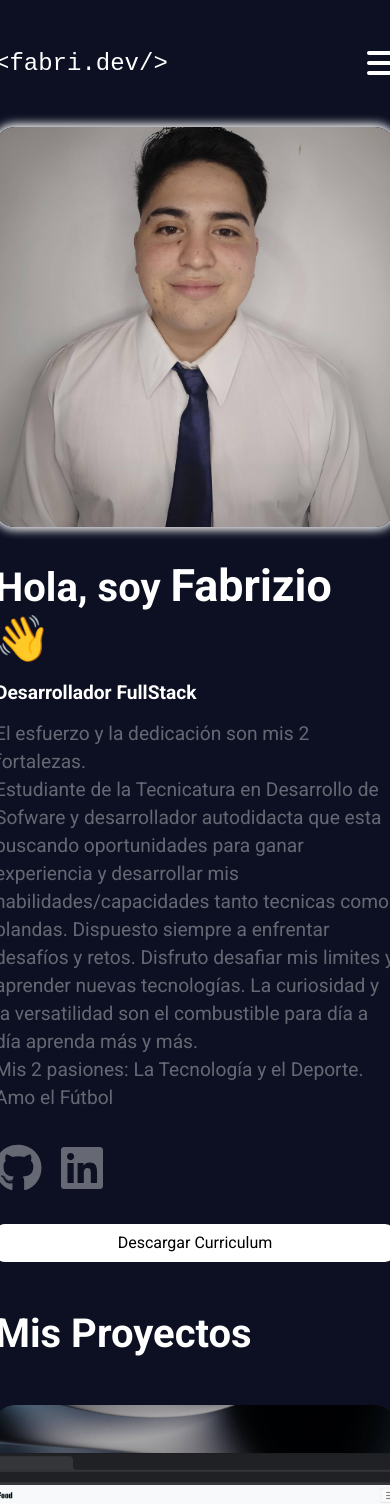
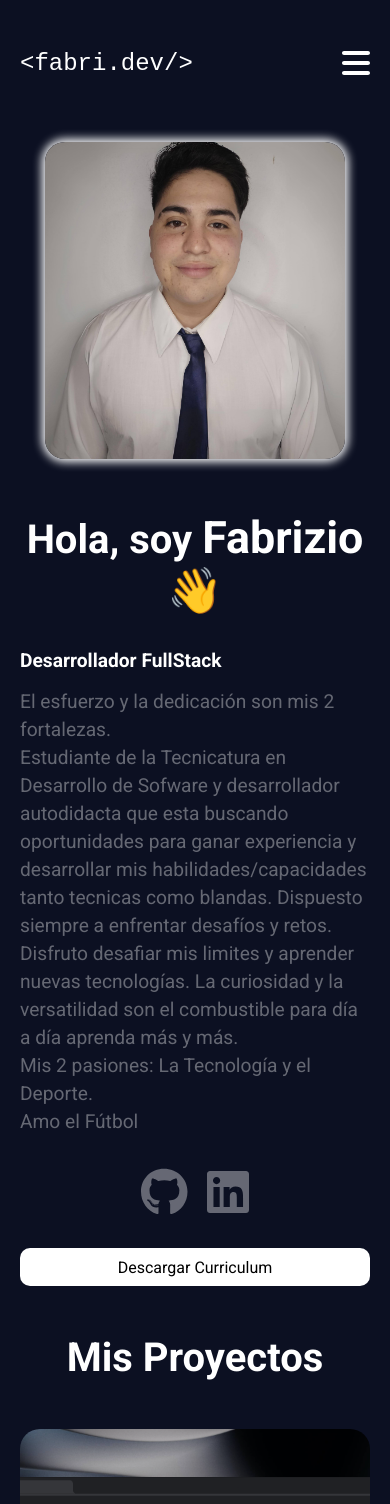
Before and after one commit to Fabrizio112/Fabrizio-Portfolio, a React (Vite) app: page / in a window 390 px wide. Shown: the top 1504 px of the page. Built offline with nearby package versions, Linux system fonts and the light colour scheme.

Commit message:
Arregla errores de Estilos

```diff
--- a/src/assets/css/styles.css
+++ b/src/assets/css/styles.css
@@ -266,8 +266,8 @@ header {
   gap: 2rem;
 }
 header div {
-  width: 400px;
-  height: 400px;
+  max-width: 400px;
+  max-height: 400px;
 }
 header div img {
   width: 100%;
@@ -506,9 +506,13 @@ footer {
   }
   #header {
     flex-direction: column;
+    margin-top: 15px;
   }
   #header h1 {
     font-size: 2.5rem;
+    width: 100%;
+    text-align: center;
+    margin: 1rem 0;
   }
   #header h1 span {
     font-size: 2.8rem;
@@ -520,8 +524,14 @@ footer {
   #header main #header-buttons {
     width: 100%;
   }
+  #header main #header-social_media {
+    justify-content: center;
+  }
   #contact {
     height: auto;
+  }
+  #contact #contact-title {
+    text-align: center;
   }
   #contact #contact-container {
     flex-direction: column;
@@ -537,6 +547,10 @@ footer {
   #contact #contact-container #contact-form button {
     width: 100%;
   }
+  #projects h4 {
+    width: 100%;
+    text-align: center;
+  }
   #projects #projects-container {
     grid-template-columns: repeat(auto-fit, minmax(350px, 1fr));
   }
@@ -550,8 +564,12 @@ footer {
     min-height: 80vh;
     margin-bottom: 4rem;
   }
+  #tech-stack h3 {
+    width: 100%;
+    text-align: center;
+  }
   #menu ul {
-    height: 12%;
+    height: 10%;
     font-size: 1.5rem;
   }
   .modal .modal_container {
@@ -560,6 +578,11 @@ footer {
   .menu {
     display: flex;
     cursor: pointer;
+  }
+}
+@media (max-width: 500px) {
+  #header div {
+    max-width: 300px;
   }
 }
 .modal {
--- a/src/assets/sass/_header.scss
+++ b/src/assets/sass/_header.scss
@@ -6,8 +6,8 @@ header {
     gap: 2rem;
 
     div {
-        width: 400px;
-        height:400px;
+        max-width: 400px;
+        max-height:400px;
 
         img {
             width: 100%;
--- a/src/assets/sass/_mediaqueries.scss
+++ b/src/assets/sass/_mediaqueries.scss
@@ -9,9 +9,12 @@
 
     #header {
         flex-direction: column;
-
+        margin-top: 15px;
         h1 {
             font-size: 2.5rem;
+            width: 100%;
+            text-align: center;
+            margin: 1rem 0;
 
             span {
                 font-size: 2.8rem;
@@ -25,12 +28,17 @@
             #header-buttons {
                 width: 100%;
             }
+            #header-social_media{
+                justify-content: center;
+            }
         }
     }
 
     #contact {
         height: auto;
-
+        #contact-title{
+            text-align: center;
+        }
         #contact-container {
             flex-direction: column;
 
@@ -51,6 +59,10 @@
     }
 
     #projects {
+        h4{
+            width: 100%;
+            text-align: center;
+        }
         #projects-container {
             grid-template-columns: repeat(auto-fit, minmax(350px, 1fr));
 
@@ -73,11 +85,15 @@
     #tech-stack {
         min-height: 80vh;
         margin-bottom: 4rem;
+        h3{
+            width: 100%;
+            text-align: center;
+        }
     }
 
     #menu {
         ul {
-            height: 12%;
+            height: 10%;
             font-size: 1.5rem;
         }
     }
@@ -93,3 +109,11 @@
         cursor: pointer;
     }
 }
+
+@media(max-width:500px){
+    #header{
+        div{
+            max-width: 300px;
+        }
+    }
+}
```
Also changed, not shown: 1 other file (tests, documents, lock files or other folders).
